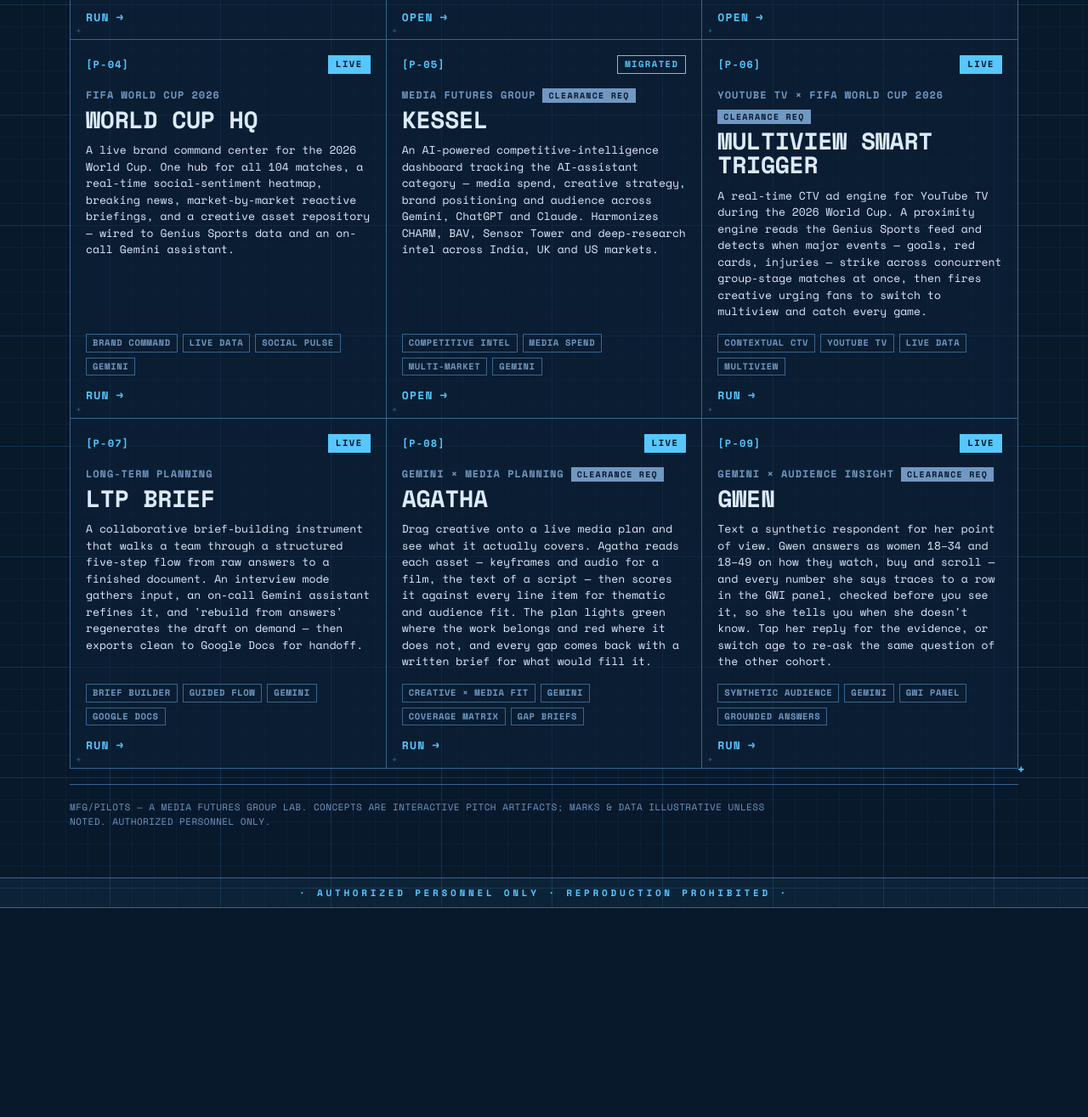
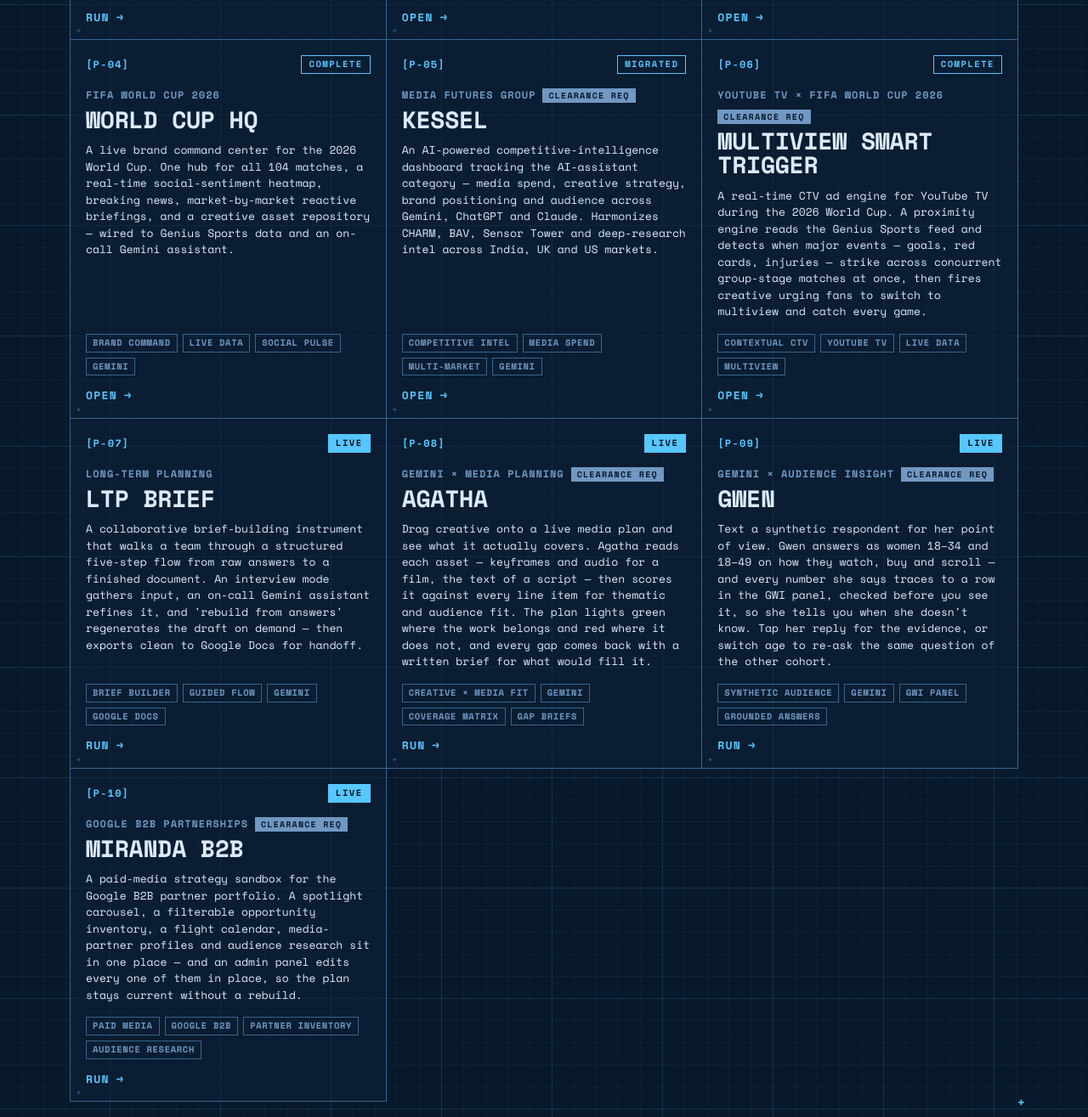
Before and after one commit to edtsue/mfgpilots, a website: page index.html in a window 1280 px wide. Shown: the part 644-1959 px from the top of the page at 85% size. Before the commit the page ends 1713 px from the top, so only its background shows below. Drawn offline with nearby package versions, Linux system fonts and the light colour scheme.

Commit message:
Add Miranda B2B (P-10); mark World Cup HQ & Multiview Smart Trigger COMPLETE

```diff
--- a/app.js
+++ b/app.js
@@ -2,6 +2,7 @@
    Add a new pilot = add one object to PILOTS below.
    All cards are clickable and full-color; status only changes the badge + button label.
    status: 'live'     → badge LIVE, counts toward "in the air"
+           'complete' → badge COMPLETE (built & delivered), not counted as live
            'migrated' → badge MIGRATED (moved/rolled up), not counted as live
            'soon'     → badge IN DEV, not counted as live
    gated:  true       → shows a small "password" hint on the card
@@ -65,7 +66,7 @@ const PILOTS = [
       "asset repository — wired to Genius Sports data and an on-call Gemini assistant.",
     tags: ['Brand command', 'Live data', 'Social pulse', 'Gemini'],
     url: 'https://mfgworldcup.com/',
-    status: 'live',
+    status: 'complete',
     gated: false,
     accent: '#2fbf6b',
     accent2: '#f0b429',
@@ -96,7 +97,7 @@ const PILOTS = [
       "and catch every game.",
     tags: ['Contextual CTV', 'YouTube TV', 'Live data', 'Multiview'],
     url: 'https://yttv-fwc.mfgpilots.com/',
-    status: 'live',
+    status: 'complete',
     gated: true,
     accent: '#ff0033',
     accent2: '#ffffff',
@@ -149,6 +150,22 @@ const PILOTS = [
     accent: '#c0567a',
     accent2: '#6d7cc4',
   },
+  {
+    code: 'P-10',
+    name: 'Miranda B2B',
+    client: 'Google B2B Partnerships',
+    blurb:
+      "A paid-media strategy sandbox for the Google B2B partner portfolio. A spotlight carousel, a " +
+      "filterable opportunity inventory, a flight calendar, media-partner profiles and audience research " +
+      "sit in one place — and an admin panel edits every one of them in place, so the plan stays current " +
+      "without a rebuild.",
+    tags: ['Paid media', 'Google B2B', 'Partner inventory', 'Audience research'],
+    url: 'https://mirandab2b.mfgpilots.com/',
+    status: 'live',
+    gated: true,
+    accent: '#4285f4',
+    accent2: '#fbbc04',
+  },
 ];
 
 /* ── render ── */
@@ -159,6 +176,8 @@ function cardHTML(p) {
   const tags = p.tags.map((t) => `<span class="tag">${t}</span>`).join('');
   const status = p.status === 'live'
     ? `<span class="card__status">LIVE</span>`
+    : p.status === 'complete'
+    ? `<span class="card__status card__status--complete">COMPLETE</span>`
     : isMigrated
     ? `<span class="card__status card__status--migrated">MIGRATED</span>`
     : `<span class="card__status card__status--soon">IN DEV</span>`;
--- a/styles.css
+++ b/styles.css
@@ -113,7 +113,8 @@ a { color: inherit; text-decoration: none; }
 .card--live:hover .tag { border-color: #fff; color: #fff; }
 .card--live:hover .card__status { background: #fff; color: var(--ac, var(--cyan)); border-color: #fff; }
 .card--live:hover .card__status--soon,
-.card--live:hover .card__status--migrated { background: #fff; color: var(--ac, var(--cyan)); border-color: #fff; }
+.card--live:hover .card__status--migrated,
+.card--live:hover .card__status--complete { background: #fff; color: var(--ac, var(--cyan)); border-color: #fff; }
 .card--live:hover .card__gate { background: #fff; color: var(--ac, var(--cyan)); }
 
 /* top bar: code + status */
@@ -125,6 +126,7 @@ a { color: inherit; text-decoration: none; }
 }
 .card__status--soon { background: none; color: var(--dim); border: var(--bw) solid var(--dim); }
 .card__status--migrated { background: none; color: var(--cyan); border: var(--bw) solid var(--cyan); }
+.card__status--complete { background: none; color: var(--cyan); border: var(--bw) solid var(--cyan); }
 .card__badges { display: inline-flex; align-items: center; gap: 6px; }
 /* outdated = amber "SUPERSEDED / revise" caveat stamp, slightly angled like a rubber stamp */
 .card__outdated {
```
